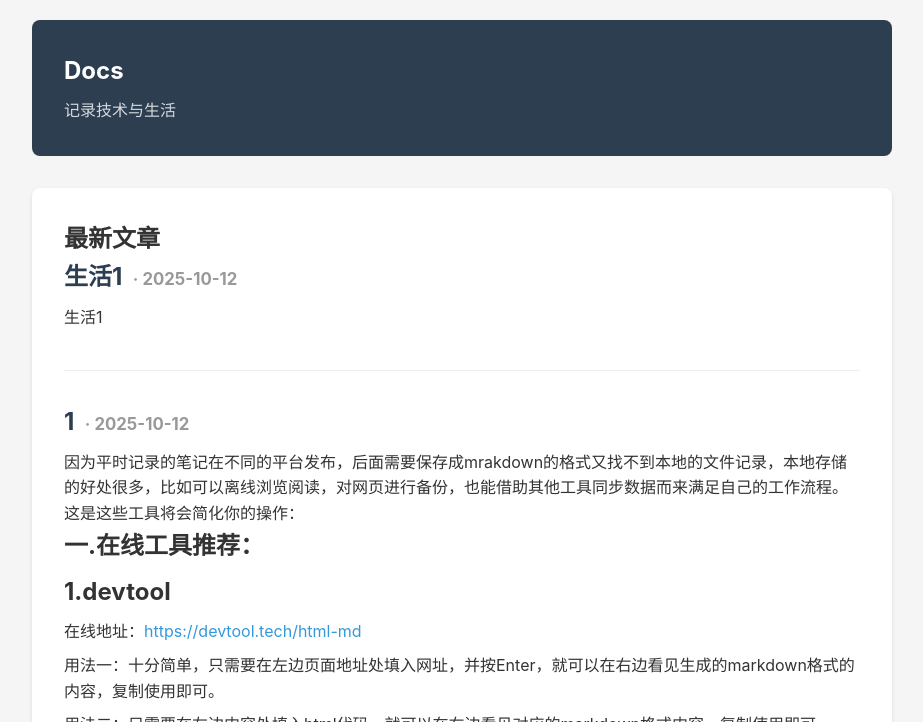
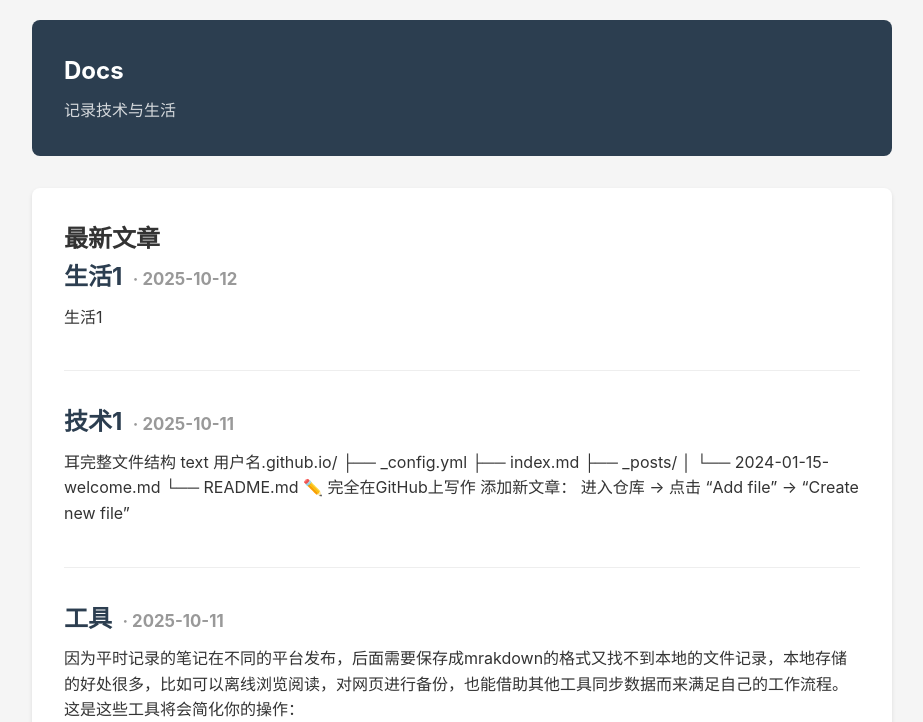
Before and after one commit to lzh210802066/lzh210802066.github.io, a Jekyll site: the page built from index.html, in a window 1280 px wide and 900 px high, cut to the strip 0-722 px from the top of the window. Shown: the whole strip, without its empty margins (178-1101 px from the left). Built offline with Jekyll 4.4.1, drawn with Linux system fonts in a browser that asks for light colours; some of the changed text lies outside the part shown.

Commit message:
Update 2025-10-12-1.md

```diff
--- a/_posts/2025-10-12-1.md
+++ b/_posts/2025-10-12-1.md
@@ -1,4 +1,16 @@
-因为平时记录的笔记在不同的平台发布，后面需要保存成mrakdown的格式又找不到本地的文件记录，本地存储的好处很多，比如可以离线浏览阅读，对网页进行备份，也能借助其他工具同步数据而来满足自己的工作流程。这是这些工具将会简化你的操作：
+---
+layout: post
+title: "工具"
+categories:
+  - 技术
+tags:
+  - Jekyll
+date: 2025-10-11
+---
+
+
+
+ 因为平时记录的笔记在不同的平台发布，后面需要保存成mrakdown的格式又找不到本地的文件记录，本地存储的好处很多，比如可以离线浏览阅读，对网页进行备份，也能借助其他工具同步数据而来满足自己的工作流程。这是这些工具将会简化你的操作：
 
 ## 一.在线工具推荐：
 
```
